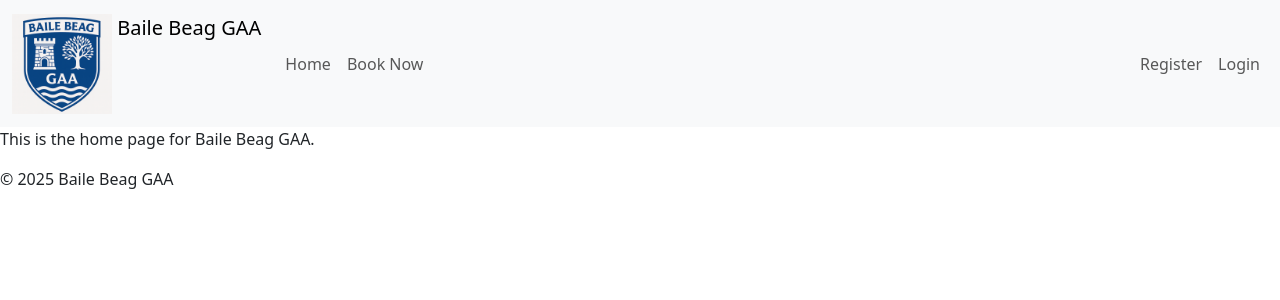
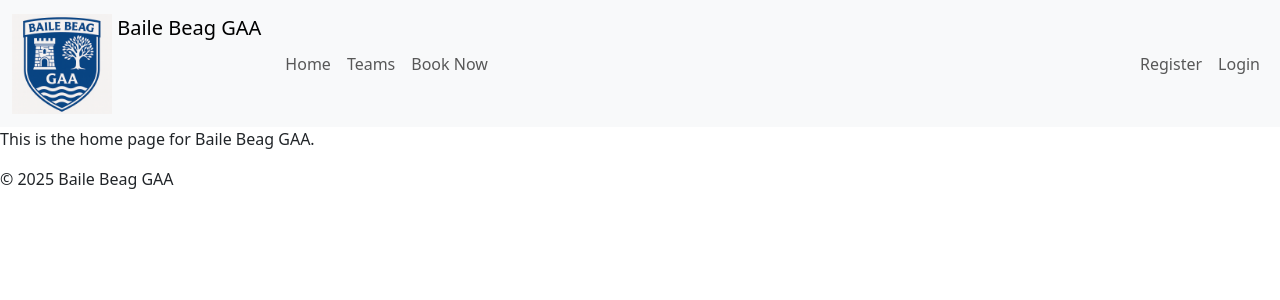
Before and after one commit to james-fitz86/bailebeag, a Django app: template config/templates/config/home.html in a window 1280 px wide. Shown: the top 300 px of the page. Run offline with Django 5.2, Linux system fonts and the light colour scheme; the template is opened without the code that fills it, so the values that code supplies are empty.

Commit message:
added teams link to nav

```diff
--- a/config/templates/config/base.html
+++ b/config/templates/config/base.html
@@ -25,6 +25,9 @@
                 <ul class="navbar-nav me-auto mb-2 mb-lg-0">
                 <li class="nav-item">
                     <a class="nav-link" href="/">Home</a>
+                </li>
+                <li class="nav-item">
+                    <a class="nav-link" href="/teams/">Teams</a>
                 </li>
                 <li class="nav-item">
                     <a class="nav-link" href="/bookings/new/">Book Now</a>
```
